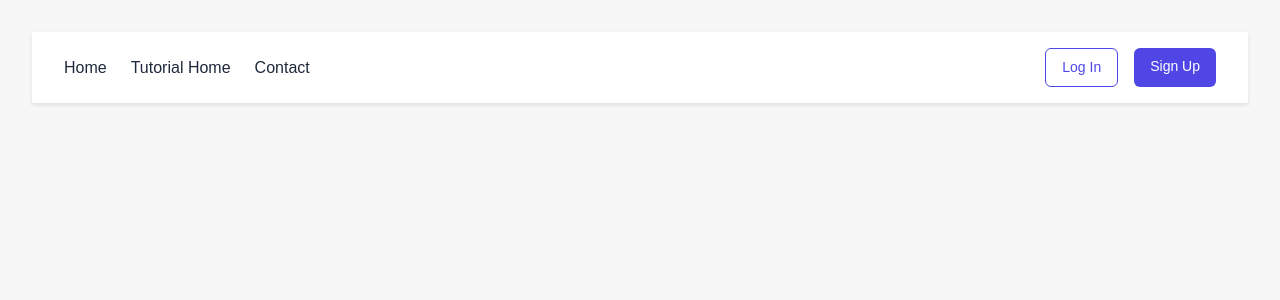
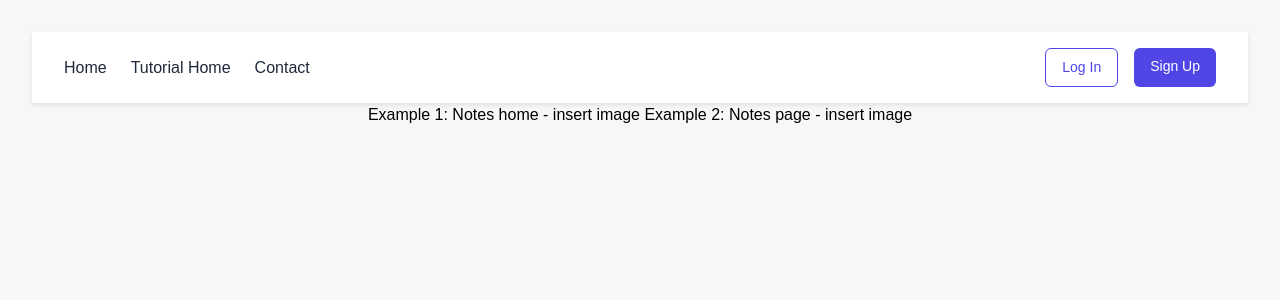
Before and after one commit to patrickpierson1/ToDo, a React (Vite) app in the folder client/: page /examples in a window 1280 px wide. Shown: the top 300 px of the page. Built offline with nearby package versions, Linux system fonts and the light colour scheme; no server answers.

Commit message:
added basic examples page and routing

```diff
--- /dev/null
+++ b/client/src/pages/Examples.jsx
@@ -0,0 +1,10 @@
+const Examples = () => {
+    return (
+        <div className="examples">
+            Example 1: Notes home - insert image
+            Example 2: Notes page - insert image
+        </div>
+    )
+}
+
+export default Examples
--- a/client/src/pages/Home.jsx
+++ b/client/src/pages/Home.jsx
@@ -42,7 +42,8 @@ const Home = () => {
             <p className="feature-description">
               These are examples that some of our users have decided to publish to help inspire your note-taking.
             </p>
-            <button className="feature-button">View Examples</button>
+            {/* <button className="feature-button">View Examples</button> */}
+            <Link className="feature-button" to="/examples">View Examples</Link>
           </div>
         </div>
       </section>
--- a/client/src/routes/AppRoutes.jsx
+++ b/client/src/routes/AppRoutes.jsx
@@ -7,6 +7,7 @@ import TutorialHome from "../pages/TutorialHome";
 import NotesHome from "../pages/NotesHome";
 import Note from "../pages/Note";
 import Profile from "../pages/Profile";
+import Examples from "../pages/Examples";
 const ProtectedRoute = ({ children }) => {
   return children; // No need to check authentication
 };
@@ -24,6 +25,7 @@ const AppRoutes = () => {
       <Route path="/noteshome" element={<NotesHome />} />
       <Route path="/note" element={<Note />} />
       <Route path="/profile" element={<Profile />} />
+      <Route path="/examples" element={<Examples />} />
     </Routes>
   );
 };
```
